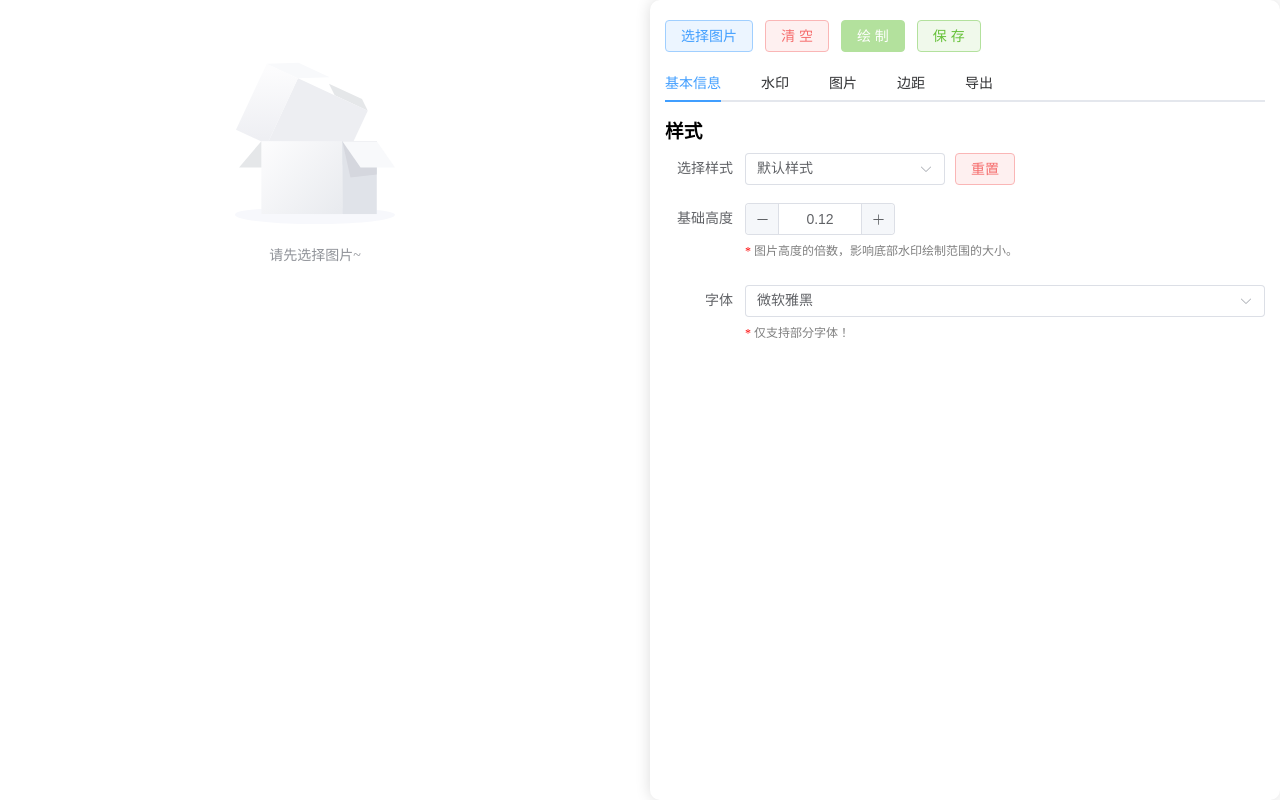
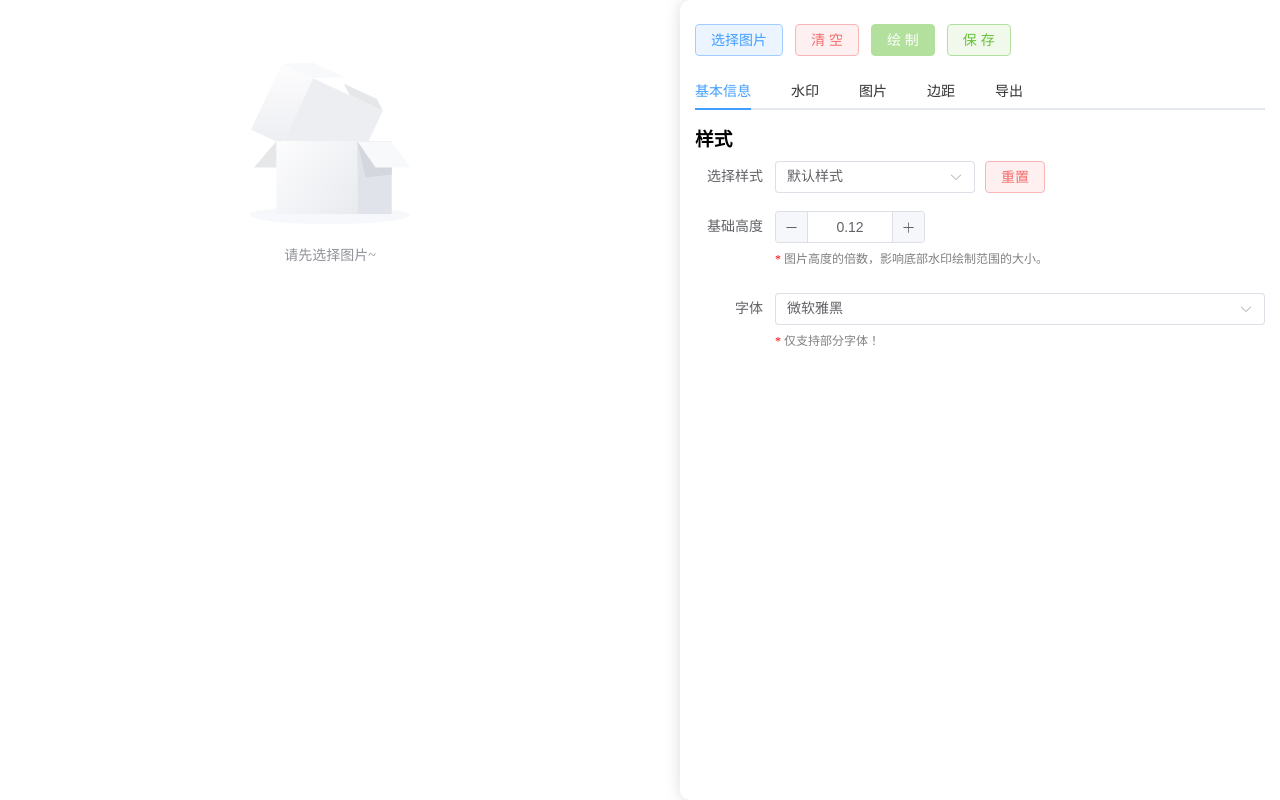
Before and after one commit to Wuqizhao/image-border-vue, a Vue app: page / in a window 1280 px wide. Built offline with nearby package versions, Linux system fonts and the light colour scheme.

Commit message:
style(App): 添加全局样式以确保元素的边距和填充一致，消除纵向滚动条

```diff
--- a/src/App.vue
+++ b/src/App.vue
@@ -12,12 +12,14 @@
                 <el-button @click="handleDraw" :disabled="!curFile" type="success">绘 制</el-button>
                 <el-button type="success" plain @click="download(img.export.name)">保 存</el-button>
             </div>
+            <div class="tabs-container">
                 <el-tabs v-model="activeName">
                     <el-tab-pane label="基本信息" name="info">
 
                         <div class="img-list" v-if="fileList.length">
-                        <el-image v-for="(item, index) in enhancedFileList" :key="item.name" fit="cover" :src="item.url"
-                            @click="changeCurFile(fileList[index])" :data-index="index + 1"></el-image>
+                            <el-image v-for="(item, index) in enhancedFileList" :key="item.name" fit="cover"
+                                :src="item.url" @click="changeCurFile(fileList[index])"
+                                :data-index="index + 1"></el-image>
                         </div>
                         <h3>样式</h3>
                         <el-form label-width="80px">
@@ -89,7 +91,8 @@
                                     </el-form-item>
                                     <div v-show="config.watermark.model.show">
                                         <el-form-item label="文本">
-                                        <el-input placeholder="留空则自动读取" v-model="img.modelText" clearable></el-input>
+                                            <el-input placeholder="留空则自动读取" v-model="img.modelText"
+                                                clearable></el-input>
                                             <p class="tips">需要手动点击绘制生效</p>
                                         </el-form-item>
                                         <el-form-item label="颜色">
@@ -128,13 +131,15 @@
                                     </el-form-item>
                                     <div v-show="config.watermark.params.show">
                                         <el-form-item label="文本">
-                                        <el-input placeholder="留空则自动读取" v-model="img.paramsText" clearable></el-input>
+                                            <el-input placeholder="留空则自动读取" v-model="img.paramsText"
+                                                clearable></el-input>
                                             <p class="tips">需要手动点击绘制生效</p>
                                         </el-form-item>
                                         <el-form-item label="颜色">
                                             <el-color-picker :predefine="preDefineColors" show-alpha
                                                 v-model="config.watermark.params.color" />
-                                        <el-button v-if="config.divider.enable" style="margin-left: 10px;" size="small"
+                                            <el-button v-if="config.divider.enable" style="margin-left: 10px;"
+                                                size="small"
                                                 @click="config.divider.color = config.watermark.params.color">同步分割线颜色</el-button>
                                         </el-form-item>
                                         <el-form-item label="大小">
@@ -227,10 +232,11 @@
                                         <el-form-item label="手动选择" v-if="!config.logo.auto">
                                             <el-select placeholder="选择logo" style="width: 200px;"
                                                 v-model="config.logo.name">
-                                            <el-option v-for="item in cameraBrands" :label="item.name" :key="item.name"
-                                                :value="item.logo">
+                                                <el-option v-for="item in cameraBrands" :label="item.name"
+                                                    :key="item.name" :value="item.logo">
                                                     <div style="display: flex;align-items: center;gap: 6px;">
-                                                    <img :width="18" :height="18" :src="getBrandImageUrl(item.logo)" />
+                                                        <img :width="18" :height="18"
+                                                            :src="getBrandImageUrl(item.logo)" />
                                                         <span>{{ item.name }}</span>
                                                     </div>
                                                 </el-option>
@@ -248,7 +254,8 @@
                                                 @click="config.logo.height = config.logo.width">同步到高度</el-button>
                                         </el-form-item>
                                         <el-form-item label="高度">
-                                        <el-input-number v-model="config.logo.height" :min="0" :max="5000" :step="10">
+                                            <el-input-number v-model="config.logo.height" :min="0" :max="5000"
+                                                :step="10">
                                             </el-input-number>
                                         </el-form-item>
                                         <el-form-item label="垂直偏移" v-if="config.logo.verticalOffset !== undefined">
@@ -286,8 +293,8 @@
                                     :step="100"></el-input-number>
                             </el-form-item>
                             <el-form-item label="颜色" v-if="!config.blur.enable">
-                            <el-color-picker :predefine="preDefineColors" show-alpha v-model="config.watermark.bgColor"
-                                :disabled="config.blur.enable"></el-color-picker>
+                                <el-color-picker :predefine="preDefineColors" show-alpha
+                                    v-model="config.watermark.bgColor" :disabled="config.blur.enable"></el-color-picker>
                             </el-form-item>
                         </el-form>
 
@@ -363,6 +370,8 @@
                         </el-form>
                     </el-tab-pane>
                 </el-tabs>
+            </div>
+
             <el-backtop :right="10" :bottom="100" />
         </div>
     </div>
@@ -784,35 +793,50 @@ function importConfig(val: number): void {
 .box {
     display: flex;
     justify-content: space-between;
-    box-sizing: border-box;
     gap: 20px;
     flex-wrap: wrap;
-    height: 100vh;
     width: 100%;
 }
 
 .config-box {
     padding: 10px 15px;
     width: 600px;
+    display: flex;
+    flex-direction: column;
+    height: 100vh;
     box-shadow: 0px 0px 15px gainsboro;
-    border-radius: 10px;
-
-
-    h3 {
-        padding-bottom: 10px;
-    }
+    border-radius: 10px 0 0 10px;
+    overflow: hidden;
 
     .btns {
         display: flex;
         flex-wrap: wrap;
         align-items: center;
         padding: 10px 0px;
-        position: sticky;
-        top: 0;
-        left: 0;
+        height: 60px;
         background-color: #FFF;
-        z-index: 99;
+
     }
+
+    .tabs-container {
+        flex: 1;
+        height: 100%;
+
+        :deep(.el-tabs) {
+            height: 100%;
+
+            .el-tabs__content {
+                overflow-y: auto;
+                padding-bottom: 50px;
+
+            }
+        }
+    }
+
+    h3 {
+        padding-bottom: 10px;
+    }
+
 
     .img-list {
         padding: 5px 0px;
@@ -914,7 +938,14 @@ function importConfig(val: number): void {
     #canvasBox {
         max-height: 300px;
 
-    }.btns {
+    }
+
+    .config-box {
+        border-radius: 10px 10px 0 0;
+
+    }
+
+    .btns {
         justify-content: space-between;
     }
 }
--- a/src/style.less
+++ b/src/style.less
@@ -1,3 +1,12 @@
 * {
 	margin: 0;
+	padding: 0;
+	box-sizing: border-box;
 }
+
+html,
+body,
+#app {
+	width: 100%;
+	height: 100%;
+}
```
Lines whose indentation alone changed are shown as unchanged.
